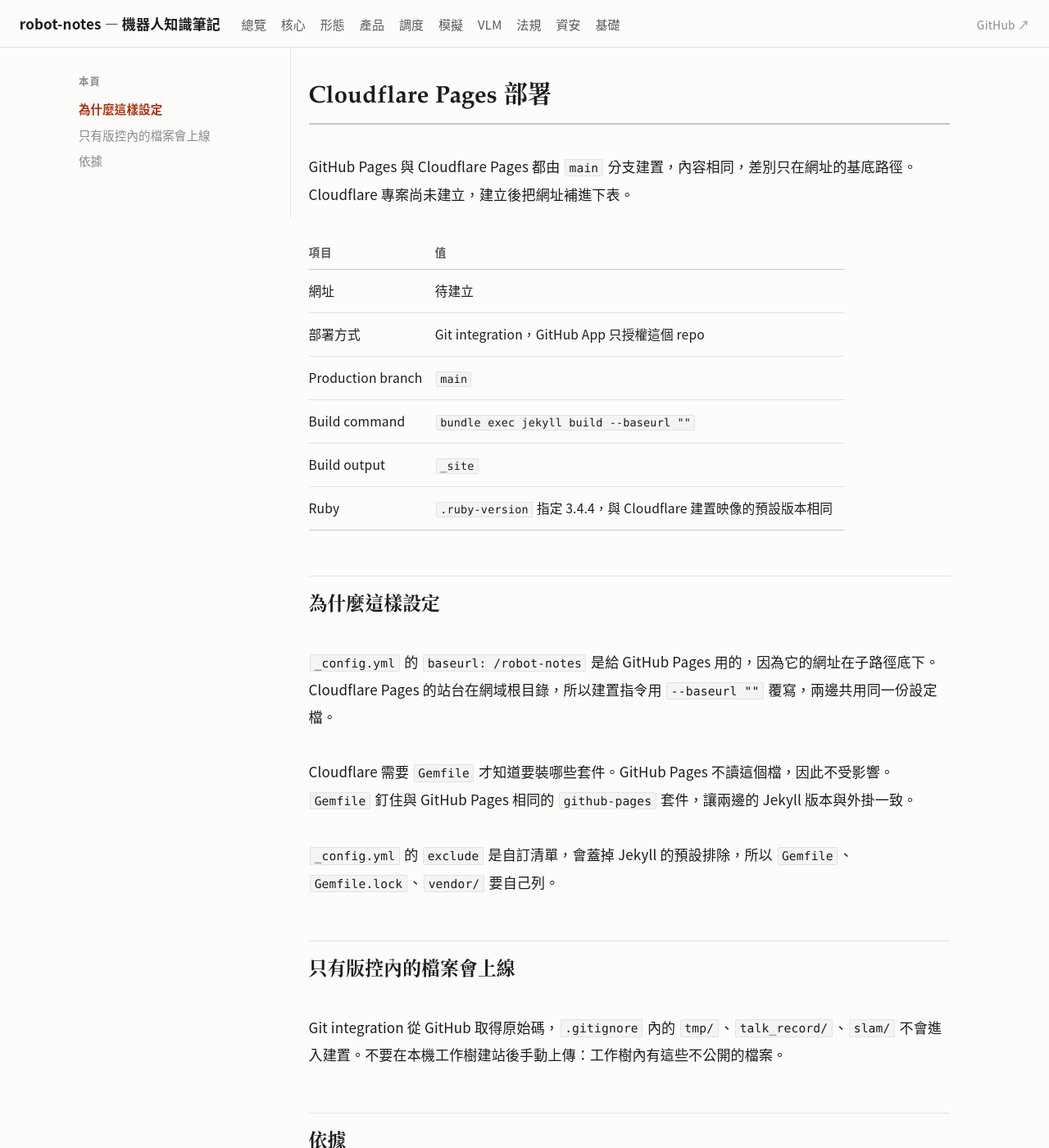
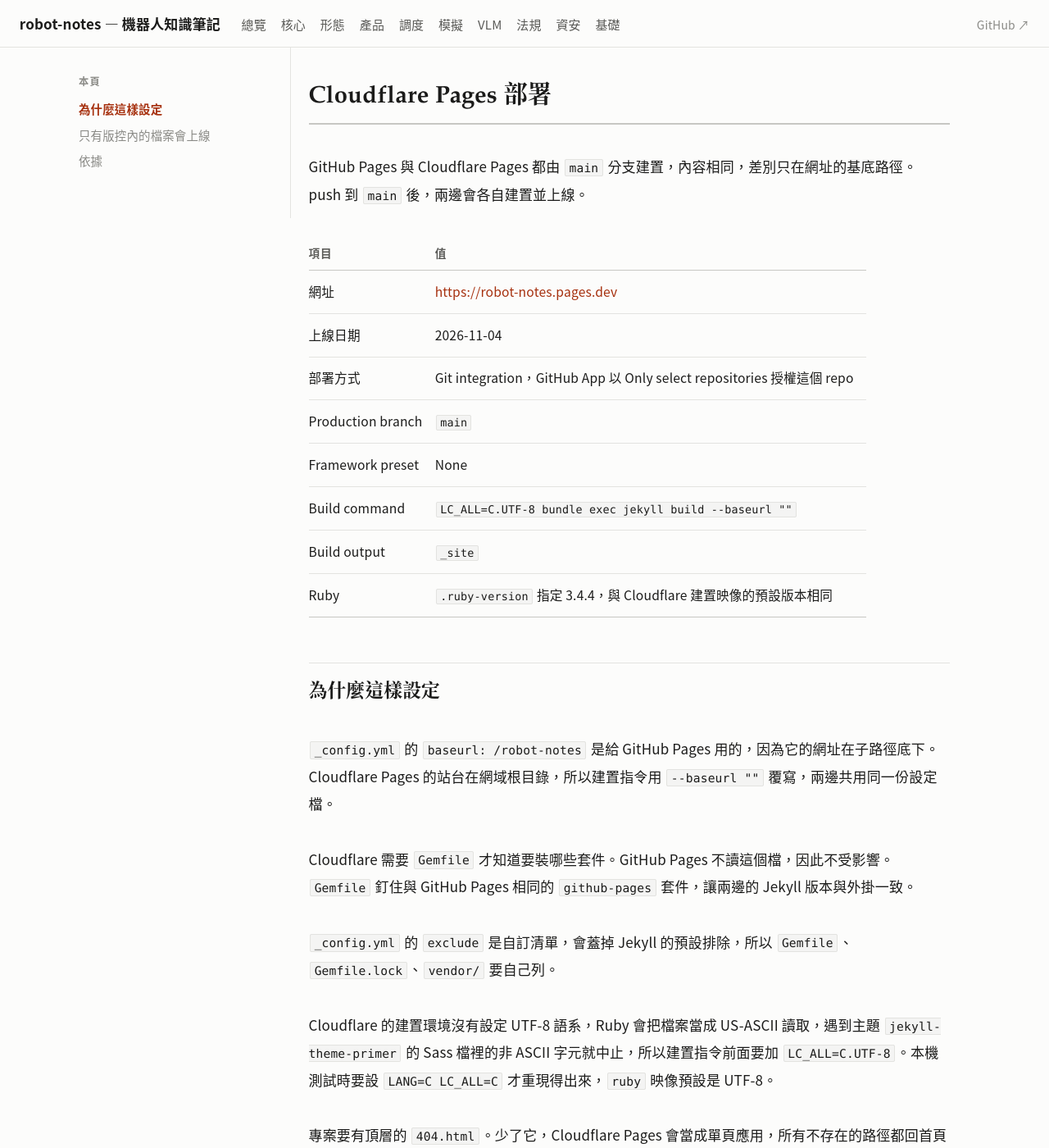
Before and after one commit to wicanr2/robot-notes, a Jekyll site: the page built from docs/_meta/deploy-cloudflare.md, in a window 1280 px wide and 1400 px high. Shown: the whole window at 82% size. Built offline with Jekyll 4.4.1, drawn with Linux system fonts in a browser that asks for light colours; our own code applies the rules of GitHub Pages for plain Markdown files; some of the changed text lies outside the part shown.

Commit message:
部署:補 404.html,記錄 Cloudflare 上線設定
少了頂層 404.html 時,Cloudflare Pages 會當成單頁應用,所有不存在的路徑都
回首頁且狀態碼 200,讀者與爬蟲都看不出壞連結。

部署文件補上實際網址與建置指令。Cloudflare 沒有 UTF-8 語系,指令前要加
LC_ALL=C.UTF-8,否則 Sass 讀主題檔案時會中止。

Co-Authored-By: Claude Opus 5.5 <noreply@anthropic.com>

```diff
--- a/docs/_meta/deploy-cloudflare.md
+++ b/docs/_meta/deploy-cloudflare.md
@@ -1,13 +1,15 @@
 # Cloudflare Pages 部署
 
-GitHub Pages 與 Cloudflare Pages 都由 `main` 分支建置，內容相同，差別只在網址的基底路徑。Cloudflare 專案尚未建立，建立後把網址補進下表。
+GitHub Pages 與 Cloudflare Pages 都由 `main` 分支建置，內容相同，差別只在網址的基底路徑。push 到 `main` 後，兩邊會各自建置並上線。
 
 | 項目 | 值 |
 |---|---|
-| 網址 | 待建立 |
-| 部署方式 | Git integration，GitHub App 只授權這個 repo |
+| 網址 | <https://robot-notes.pages.dev> |
+| 上線日期 | 2026-11-04 |
+| 部署方式 | Git integration，GitHub App 以 Only select repositories 授權這個 repo |
 | Production branch | `main` |
-| Build command | `bundle exec jekyll build --baseurl ""` |
+| Framework preset | None |
+| Build command | `LC_ALL=C.UTF-8 bundle exec jekyll build --baseurl ""` |
 | Build output | `_site` |
 | Ruby | `.ruby-version` 指定 3.4.4，與 Cloudflare 建置映像的預設版本相同 |
 
@@ -18,6 +20,10 @@ GitHub Pages 與 Cloudflare Pages 都由 `main` 分支建置，內容相同，
 Cloudflare 需要 `Gemfile` 才知道要裝哪些套件。GitHub Pages 不讀這個檔，因此不受影響。`Gemfile` 釘住與 GitHub Pages 相同的 `github-pages` 套件，讓兩邊的 Jekyll 版本與外掛一致。
 
 `_config.yml` 的 `exclude` 是自訂清單，會蓋掉 Jekyll 的預設排除，所以 `Gemfile`、`Gemfile.lock`、`vendor/` 要自己列。
+
+Cloudflare 的建置環境沒有設定 UTF-8 語系，Ruby 會把檔案當成 US-ASCII 讀取，遇到主題 `jekyll-theme-primer` 的 Sass 檔裡的非 ASCII 字元就中止，所以建置指令前面要加 `LC_ALL=C.UTF-8`。本機測試時要設 `LANG=C LC_ALL=C` 才重現得出來，`ruby` 映像預設是 UTF-8。
+
+專案要有頂層的 `404.html`。少了它，Cloudflare Pages 會當成單頁應用，所有不存在的路徑都回首頁且狀態碼 200，讀者點到壞連結看不出來，爬蟲也查不到。
 
 ## 只有版控內的檔案會上線
 
@@ -31,4 +37,5 @@ Cloudflare 官方文件，2026-11-04 查閱：
 - [從 GitHub Pages 遷移 Jekyll](https://developers.cloudflare.com/pages/migrations/migrating-jekyll-from-github-pages/)：需要 `Gemfile`。
 - [Build image](https://developers.cloudflare.com/pages/configuration/build-image/)：預設 Ruby 版本與 `.ruby-version` 覆寫。
 - [Limits](https://developers.cloudflare.com/pages/platform/limits/)：單站檔案數與單檔大小上限。
+- [Serving Pages](https://developers.cloudflare.com/pages/configuration/serving-pages/)：沒有 `404.html` 時視為單頁應用。
 - [Workers best practices](https://developers.cloudflare.com/workers/best-practices/workers-best-practices/)：官方建議新專案用 Workers Static Assets，Pages 仍可使用。本站沿用 Pages 的 Git integration，推送後自動建置。
```
Also changed, not shown: 404.html (added, +10 -0 lines), PLAN.md (+2 -0 lines), WORKLOG.md (+1 -1 lines).
